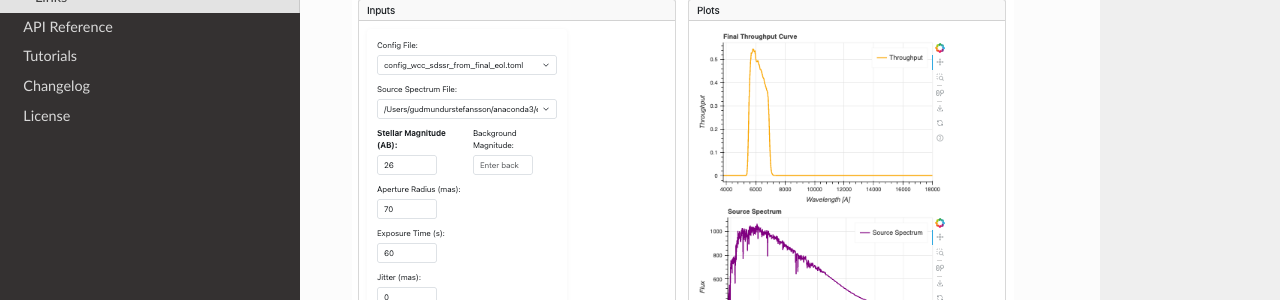
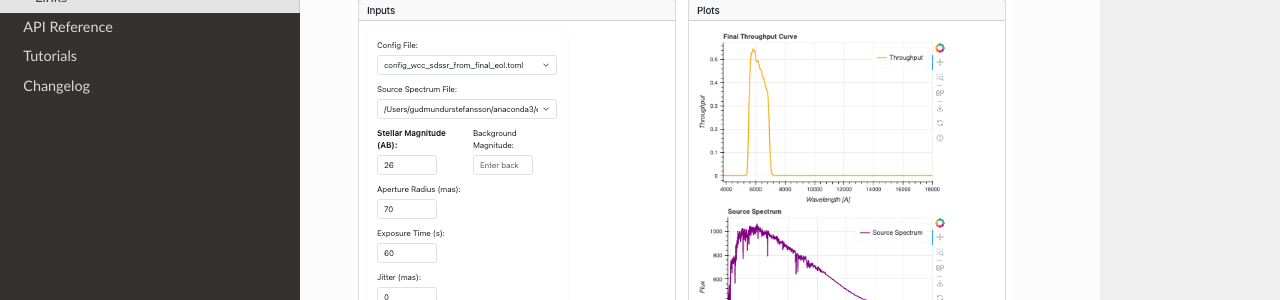
Before and after one commit to schmidt-observatories/wcc-etc, an MkDocs documentation site: the page built from docs/index.md, in a window 1280 px wide. Shown: the part 243-543 px from the top of the page. Built offline with MkDocs 1.6.1, drawn with Linux system fonts in a browser that asks for light colours; nearby versions of some CDN libraries.

Commit message:
update mkdocs

```diff
--- a/mkdocs.yml
+++ b/mkdocs.yml
@@ -7,7 +7,6 @@ nav:
   - API Reference: api.md
   - Tutorials: tutorials.md
   - Changelog: changelog.md
-  - License: ../LICENSE
 theme:
   name: readthedocs
 docs_dir: docs
```
